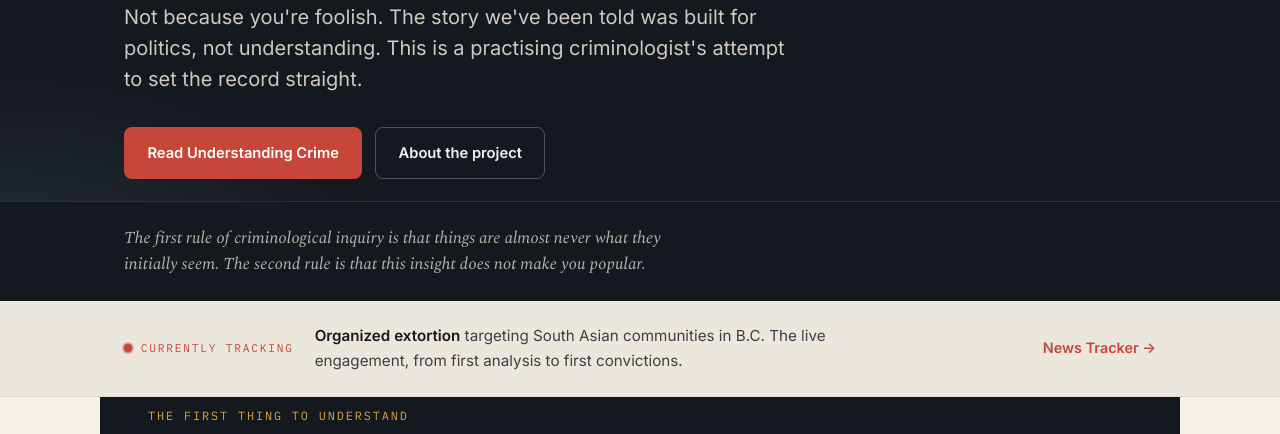
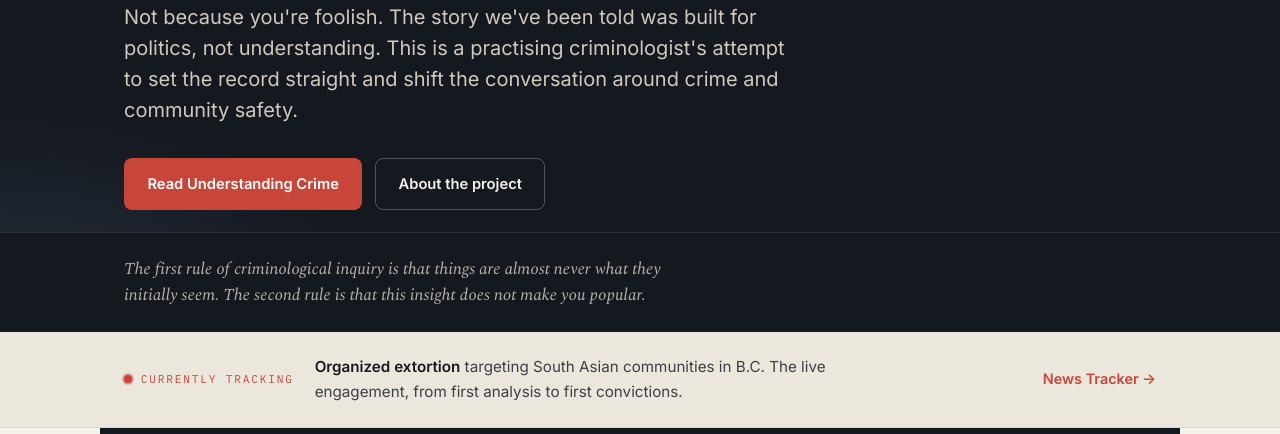
Before and after one commit to deismanwadewallace-lgtm/serial-criminologist, a plain HTML site: page index.html in a window 1280 px wide. Shown: the part 300-734 px from the top of the page. Drawn offline with nearby package versions, Linux system fonts and the light colour scheme.

Commit message:
update home page lede text

```diff
--- a/index.html
+++ b/index.html
@@ -64,7 +64,7 @@
       <div class="hero-inner">
         <span class="eyebrow"><span class="live-dot"></span> Public criminology · evidence over anecdote</span>
         <h1>Most of what you believe about crime is <em>wrong.</em></h1>
-        <p class="lede">Not because you're foolish. The story we've been told was built for politics, not understanding. This is a practising criminologist's attempt to set the record straight.</p>
+        <p class="lede">Not because you're foolish. The story we've been told was built for politics, not understanding. This is a practising criminologist's attempt to set the record straight and shift the conversation around crime and community safety.</p>
         <div class="cta-row">
           <a class="btn btn-primary" href="understanding-crime.html">Read Understanding Crime</a>
           <a class="btn btn-ghost" href="about.html">About the project</a>
```
